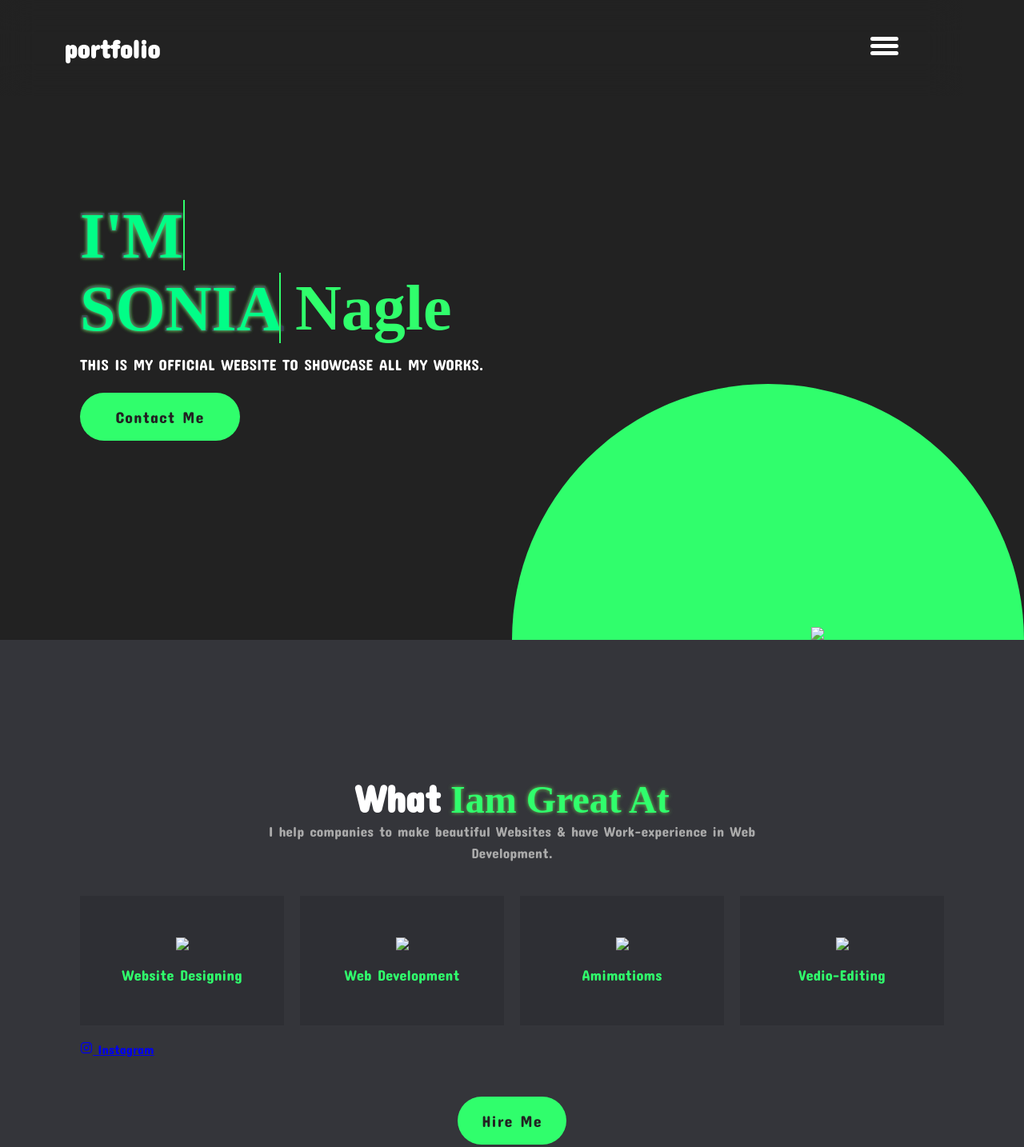
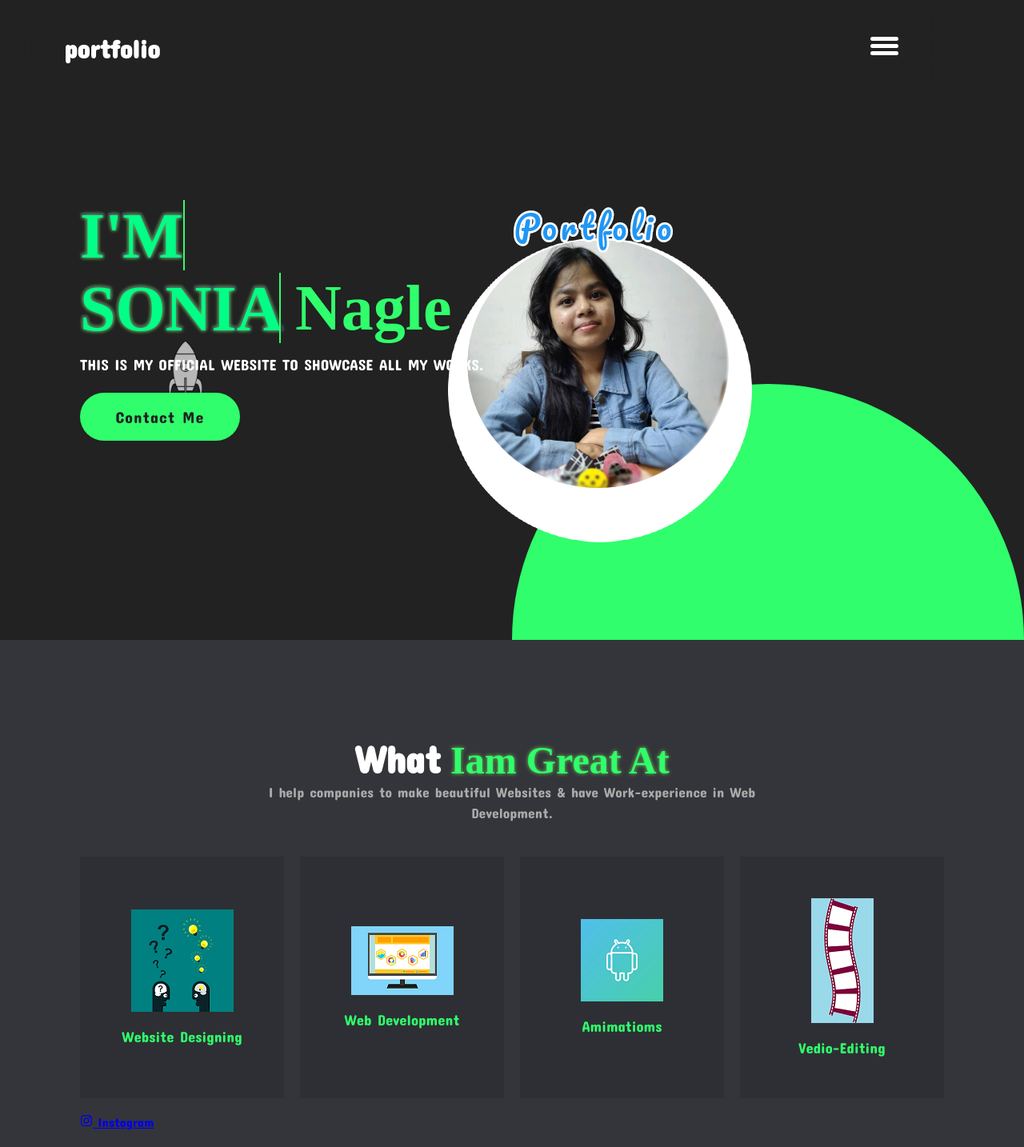
Before and after one commit to sonia209/Personal-Poerfolio, a plain HTML site: page index.html in a window 1280 px wide. Shown: the top 1434 px of the page at 80% size. Drawn offline with nearby package versions, Linux system fonts and the light colour scheme; files that its build step writes are made by us from their sources.

Commit message:
Update index.html

```diff
--- a/index.html
+++ b/index.html
@@ -4,7 +4,7 @@
     <meta charset="UTF-8">
     <meta http-equiv="X-UA-Compatible" content="IE=edge">
     <meta name="viewport" content="width=device-width, initial-scale=1.0">
-    <title>Document</title>
+    <title>Personal Portfolio</title>
 
 <link rel="stylesheet" href="css/portfolio.css">
 <link rel="preconnect" href="https://fonts.googleapis.com">
@@ -51,10 +51,10 @@
 
         <a href="mailto:sonianagle0@gmail.com" class="btn">Contact Me</a>
     </div>
-    <img src="img/logo6_9_16512.png" class="me">
+    <img src="logo6_9_16512.png" class="me">
     <div class="flowers">
 
-        <img src="img/rocket.png" alt="">
+        <img src="rocket.png" alt="">
     </div>
     </section>
 
@@ -65,19 +65,19 @@
             </div>
             <div class="content">
             <div class="servicesBx">
-               <img src="img/questions-2519654_1280.png">
+               <img src="questions-2519654_1280.png">
                <h3>Website Designing</h3>
             </div>
             <div class="servicesBx">
-               <img src="img/develop.png">
+               <img src="develop.png">
                <h3>Web Development</h3>
             </div>
             <div class="servicesBx">
-               <img src="img/android-3372580_1280.png">
+               <img src="android-3372580_1280.png">
                <h3>Amimatioms</h3>
           </div>
             <div class="servicesBx">
-               <img src="img/movie-297239_1280.png">
+               <img src="movie-297239_1280.png">
                <h3>Vedio-Editing</h3>
                </div>
                <a href="https://instagram.com/radiant029">
@@ -98,7 +98,7 @@
             <h2>About <span >Me</span></h2>
             <P>Iam a an innoavtive Web developer,creating engaging and user freindly web experiences.</P>
         <div class="about-img">
-                <img src="img/1655017465386.jpg" alt="">
+                <img src="1655017465386.jpg" alt="">
                 <h3>I'm frontend developer</h3>
                 <a href="#" class="circle-spin"></a>
             </div>
```
